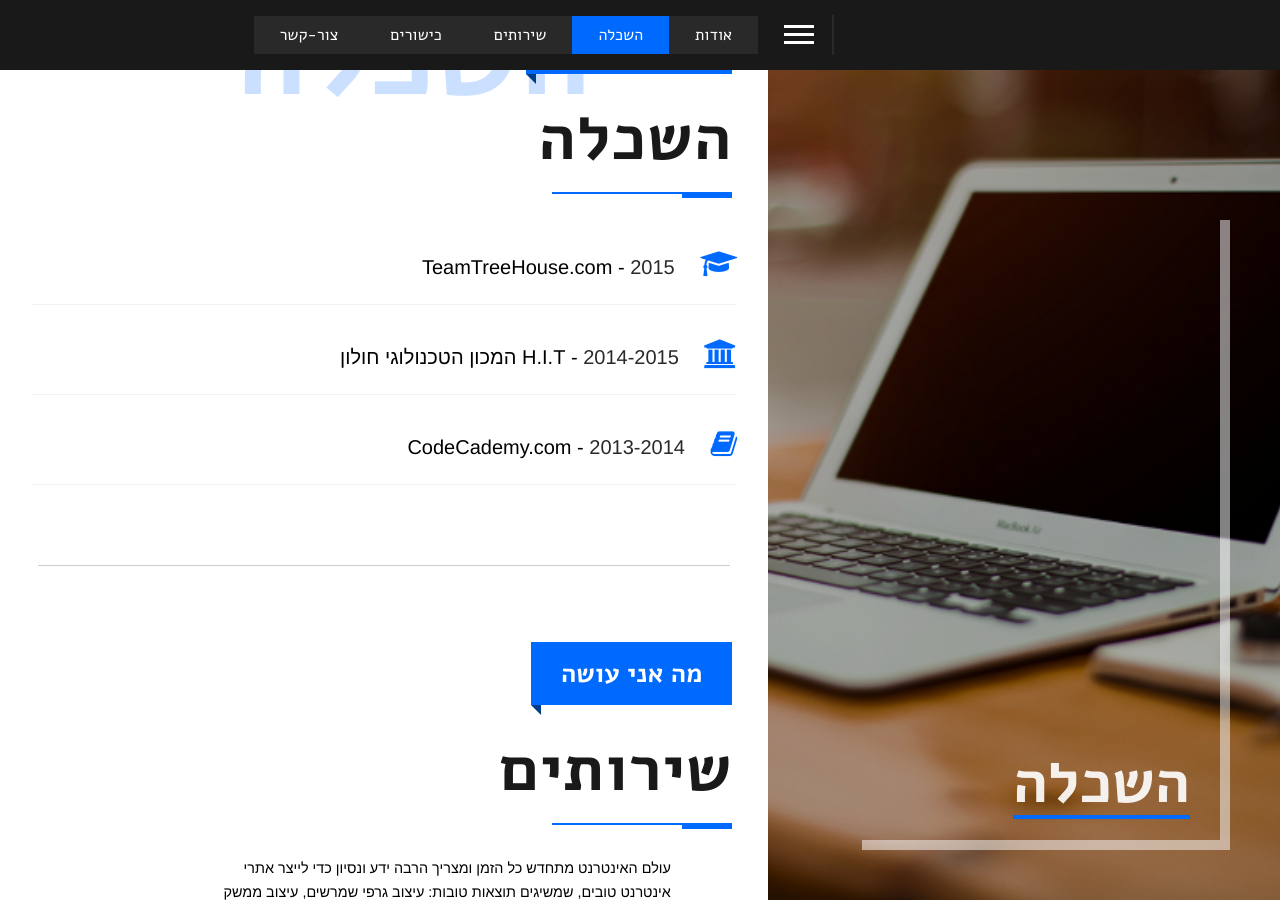
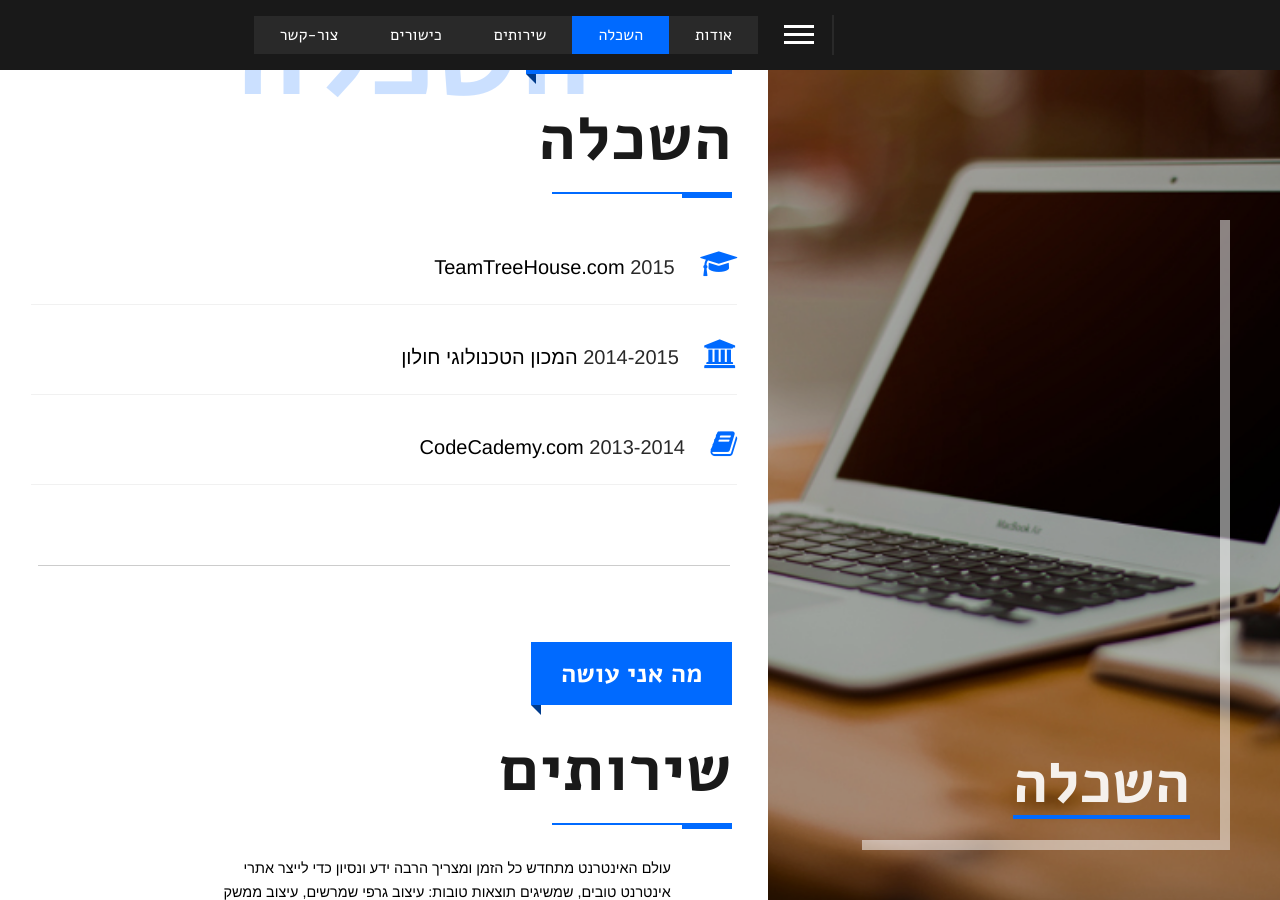
Before and after one commit to shmuel-web/shmuel-web.github.io, a Jekyll site: the page built from index.html, in a window 1280 px wide and 900 px high, scrolled down 1696 px. Built offline with Jekyll 4.4.1, drawn with Linux system fonts in a browser that asks for light colours; some web fonts are replaced.

Commit message:
fix the education acordion titles to fit in xs screens

```diff
--- a/_includes/education.html
+++ b/_includes/education.html
@@ -12,7 +12,7 @@
                                         <!-- 1 - visible-->
                                         <!-- 2 -->
                                         <div class="accordion-title transition ">
-                                            <h5><a id="Education-1"> <i class="fa fa-graduation-cap"></i> 2015 <span> - TeamTreeHouse.com</span></a></h5>
+                                            <h5><a id="Education-1"> <i class="fa fa-graduation-cap"></i> 2015 <span>  TeamTreeHouse.com</span></a></h5>
                                         </div>
 
                                         <div  class="accordion-inner row">
@@ -61,7 +61,7 @@
                                         </div>
                                         <!-- 3 -->
                                         <div class="accordion-title transition ">
-                                            <h5><a id="Education-2"> <i class="fa fa-university"></i> 2014-2015 <span> - H.I.T המכון הטכנולוגי חולון </span></a></h5>
+                                            <h5><a id="Education-2"> <i class="fa fa-university"></i> 2014-2015 <span>  המכון הטכנולוגי חולון</span></a></h5>
                                         </div>
                                         <div  class="accordion-inner row">
                                             <div class="col-sm-10 col-sm-offset-2">
@@ -86,7 +86,7 @@
                                         </div>
                                         <!-- 4 -->
                                         <div class="accordion-title transition ">
-                                            <h5><a id="Education-3"> <i class="fa fa-book"></i> 2013-2014 <span> - CodeCademy.com </span></a></h5>
+                                            <h5><a id="Education-3"> <i class="fa fa-book"></i> 2013-2014 <span> CodeCademy.com </span></a></h5>
                                         </div>
                                         <div class="accordion-inner row">
                                             <div class="col-sm-10 col-sm-offset-2">
--- a/css/style.css
+++ b/css/style.css
@@ -2816,6 +2816,9 @@
 .post-meta li {
 	margin-bottom:10px;
 }
+.accordion-title a {
+	font-size: 1.1rem;
+}
 }
 @media only screen and (-webkit-min-device-pixel-ratio: 2) {
 .bg {
```
